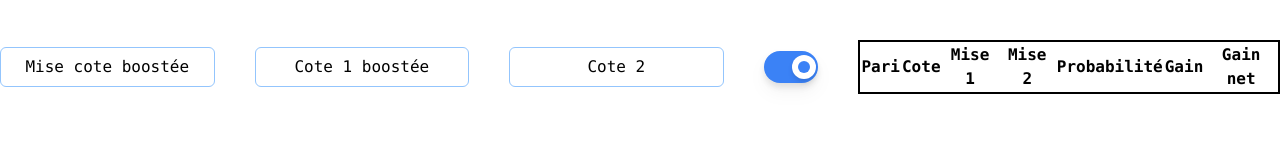
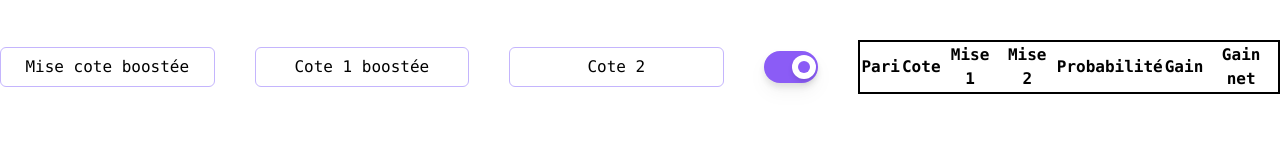
Before and after one commit to Mysto91/calcul-cote-v2, a React (Create React App) app: page / in a window 1280 px wide. Shown: the top 160 px of the page. Built offline with nearby package versions, Linux system fonts and the light colour scheme.

Commit message:
change color components to violet

```diff
--- a/src/components/BetInput.tsx
+++ b/src/components/BetInput.tsx
@@ -24,7 +24,7 @@ export default function BetInput ({ id, children }: BetInputProps): JSX.Element
             absolute z-20
             px-2
             transition ease-in-out
-            ${inputIsFocusedOrHasTextValue() ? '-translate-y-5 bg-white text-xs text-blue-500' : 'text-base'}
+            ${inputIsFocusedOrHasTextValue() ? '-translate-y-5 bg-white text-xs text-violet-500' : 'text-base'}
           `}
           htmlFor={children}
       >
@@ -37,10 +37,10 @@ export default function BetInput ({ id, children }: BetInputProps): JSX.Element
             ${inputIsFocusedOrHasTextValue() ? 'z-1' : 'z-20'}
             px-1
             w-full h-full
-            rounded-md border border-blue-300 outline-blue-500
+            rounded-md border border-violet-300 outline-violet-500
             bg-transparent
             text-base text-center
-            caret-blue-500
+            caret-violet-500
             `}
           type="text"
           name={children}
--- a/src/components/BetSwitch.tsx
+++ b/src/components/BetSwitch.tsx
@@ -15,7 +15,7 @@ export default function BetSwitch ({ defaultStatus }: BetSwitchProps): JSX.Eleme
             rounded-full
             cursor-pointer
             drop-shadow-lg
-            ${isActive ? 'bg-blue-500' : 'bg-blue-300'}
+            ${isActive ? 'bg-violet-500' : 'bg-violet-300'}
         `}
          onClick={() => { setIsActive(!isActive) }}
     >
@@ -33,7 +33,7 @@ export default function BetSwitch ({ defaultStatus }: BetSwitchProps): JSX.Eleme
             <div className={`
                     w-3 h-3
                     rounded-full
-                    ${isActive ? 'bg-blue-500' : 'bg-blue-300'}
+                    ${isActive ? 'bg-violet-500' : 'bg-violet-300'}
                 `}
             />
         </label>
```
